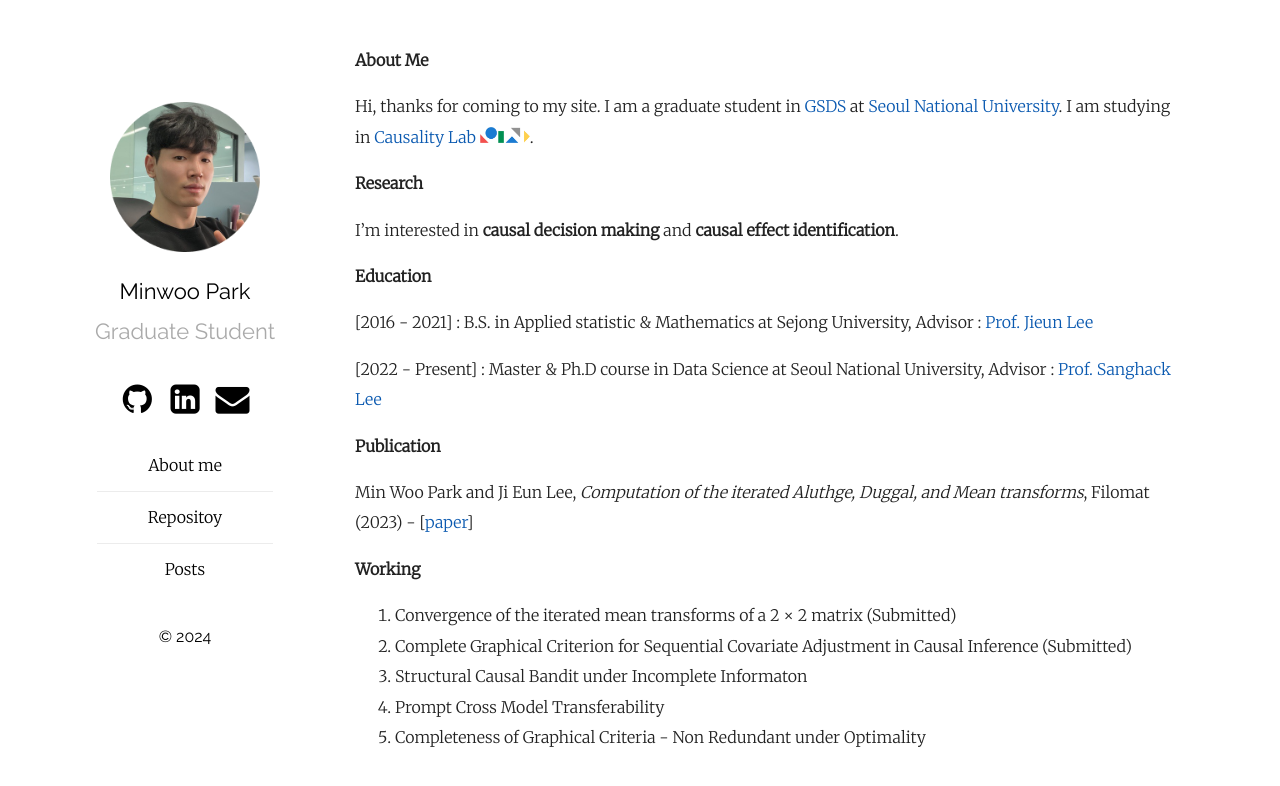
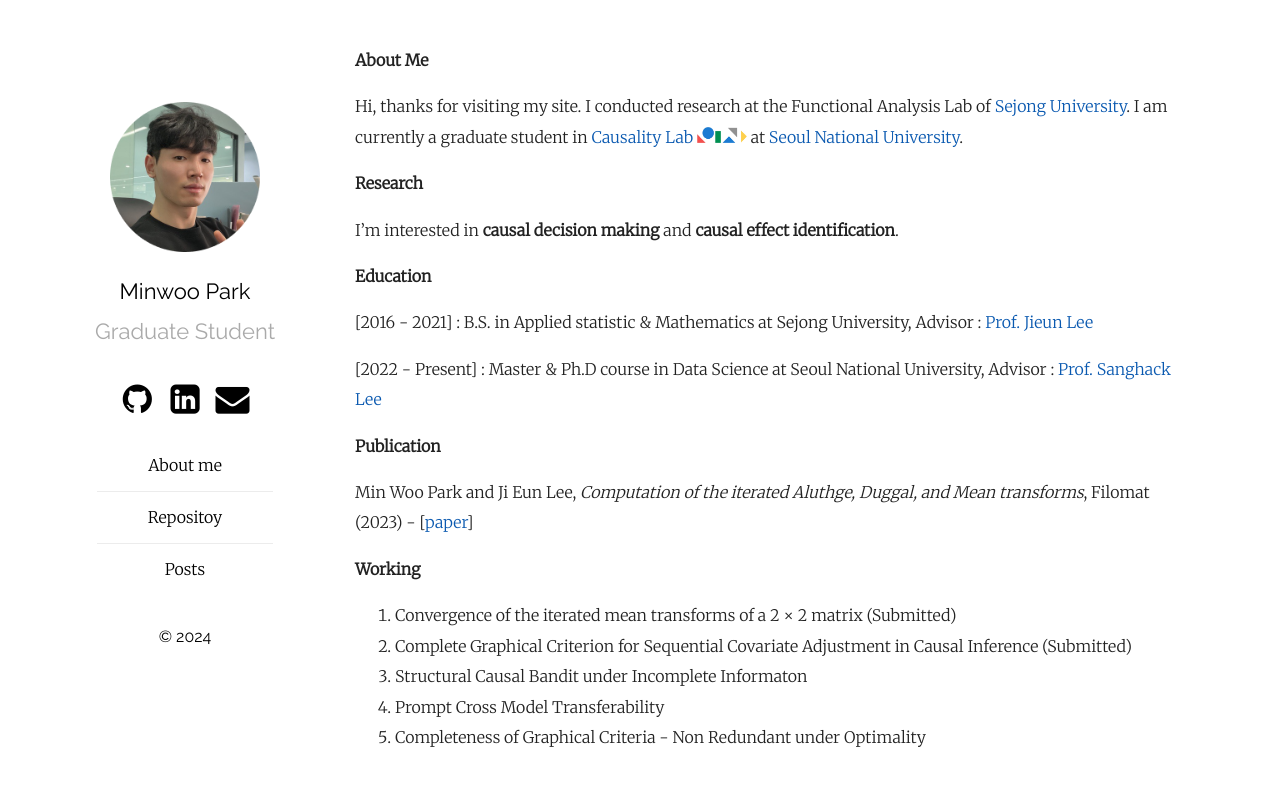
Before and after one commit to MinwooPark96/minwoopark96.github.com, a Jekyll site: the page built from aboutme.md, in a window 1280 px wide. Shown: the top 786 px of the page. Built offline with Jekyll 4.4.1, drawn with Linux system fonts in a browser that asks for light colours.

Commit message:
Rewrite About me

```diff
--- a/aboutme.md
+++ b/aboutme.md
@@ -5,7 +5,7 @@ title: About Me
 
 **About Me**
 
-Hi, thanks for coming to my site. I am a graduate student in [GSDS](https://gsds.snu.ac.kr/) at [Seoul National University](https://www.snu.ac.kr/). I am studying in [Causality Lab](https://causality.snu.ac.kr/) <img src="causality_logo.jpg" alt="Causality Logo" style="width:50px; height:auto; display:inline;">.
+Hi, thanks for visiting my site. I conducted research at the Functional Analysis Lab of [Sejong University](http://sejong.ac.kr/). I am currently a graduate student in [Causality Lab](https://causality.snu.ac.kr/) <img src="causality_logo.jpg" alt="Causality Logo" style="width:50px; height:auto; display:inline;"> at [Seoul National University](https://www.snu.ac.kr/).
 
 **Research**
 
```
